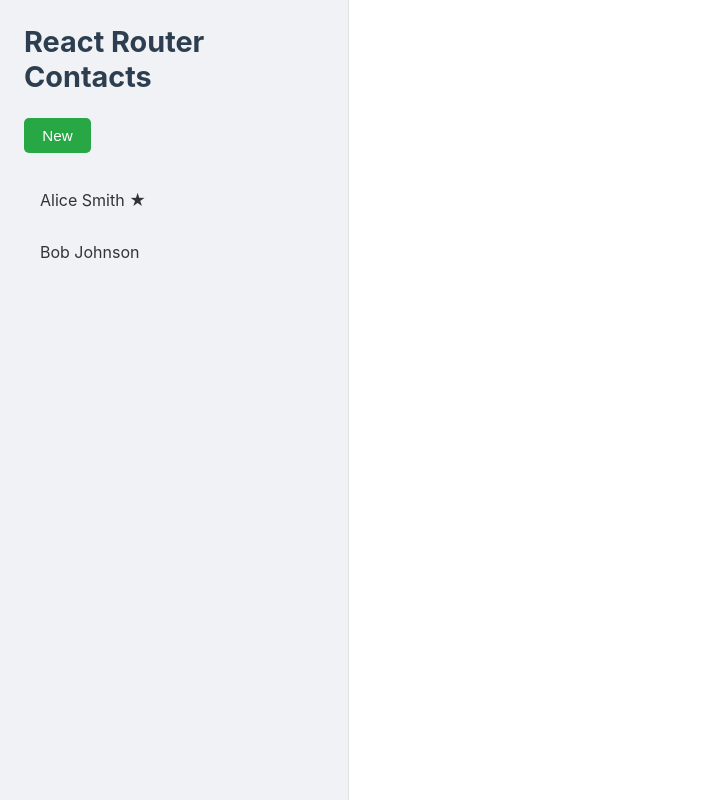
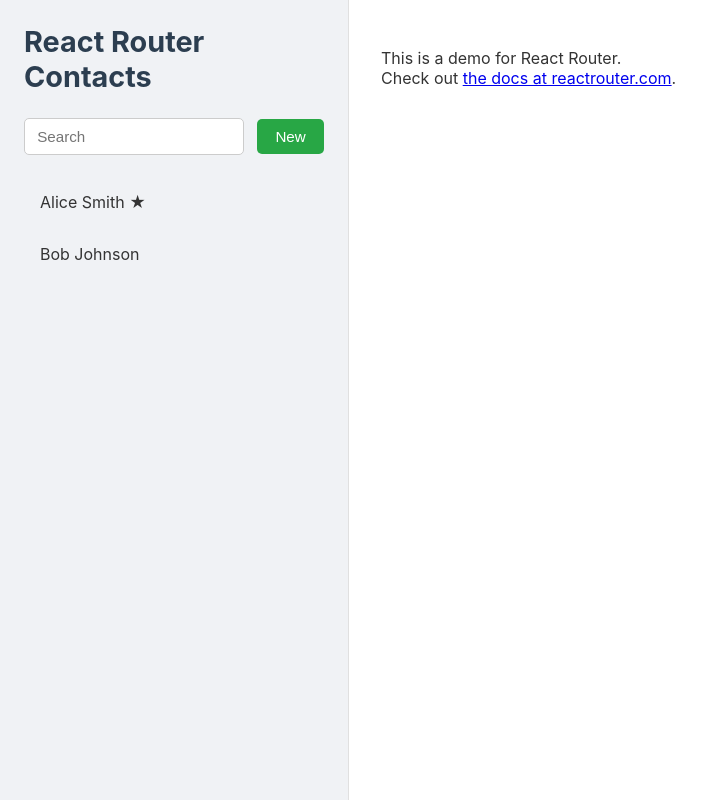
Before and after one commit to VilarDev/Tutorial-Router-Dom-letast, a React (Vite) app: page / in a window 1280 px wide. Shown: the whole page, without its empty margins (0-710 px from the left). Built offline with nearby package versions, Linux system fonts and the light colour scheme.

Commit message:
Feat: Add index route to fill detail area

```diff
--- a/src/Data/contactsData.ts
+++ b/src/Data/contactsData.ts
@@ -34,9 +34,20 @@
 ];
 
 // Função para obter todos os contatos
-export async function getContacts(): Promise<Contact[]> {
+// CORREÇÃO: Adicionado o parâmetro 'query' para permitir a busca
+export async function getContacts(query?: string): Promise<Contact[]> {
   await new Promise(r => setTimeout(r, 500)); // Simula atraso de rede
-  return [...contacts]; // Retorna uma cópia do array
+  let filteredContacts = [...contacts]; // Começa com uma cópia de todos os contatos
+
+  // Se houver uma query, filtra os contatos
+  if (query) {
+    filteredContacts = filteredContacts.filter(contact =>
+      // Verifica se o termo de busca está no primeiro ou último nome (case-insensitive)
+      (contact.first?.toLowerCase().includes(query.toLowerCase())) ||
+      (contact.last?.toLowerCase().includes(query.toLowerCase()))
+    );
+  }
+  return filteredContacts; // Retorna os contatos filtrados ou todos
 }
 
 // Função para obter um único contato pelo ID
@@ -63,10 +74,6 @@
   return newContact;
 }
 
-// src/Data/contactsData.ts
-
-// ... (seus imports, interface Contact, array contacts, getContacts, getContact, createContact existentes) ...
-
 // Função para atualizar um contato existente
 export async function updateContact(id: string, updates: Partial<Contact>): Promise<Contact> {
   await new Promise(r => setTimeout(r, 500)); // Simula atraso de rede
@@ -79,17 +86,12 @@
   return contact;
 }
 
-
 // Função para deletar um contato
 export async function deleteContact(id: string): Promise<boolean> {
   await new Promise(r => setTimeout(r, 500)); // Simula atraso de rede
   const initialLength = contacts.length;
   // Filtra o array, removendo o contato com o ID fornecido
-  contacts  = contacts.filter(contact => contact.id !== id);
+  contacts = contacts.filter(contact => contact.id !== id);
   // Retorna true se o comprimento do array mudou (ou seja, um contato foi removido)
   return contacts.length !== initialLength;
 }
-
-// Você adicionará mais funções aqui à medida que avança no tutorial (ex: updateContact, deleteContact)
-// export async function updateContact(id: string, updates: Partial<Contact>): Promise<Contact> { ... }
-// export async function deleteContact(id: string): Promise<boolean> { ... }
--- a/src/main.tsx
+++ b/src/main.tsx
@@ -21,6 +21,8 @@
 // <--- ADICIONE ESTA IMPORTAÇÃO PARA A ACTION DE DELETAR
 import { action as destroyAction } from "./routes/Destroy/destroy.tsx";
 
+import Index from "./routes/index.tsx";
+
 const router = createBrowserRouter([
   {
     path: "/",
@@ -29,6 +31,9 @@
     loader: rootLoader,
     action: rootAction,
     children: [
+
+      { index: true, element: <Index /> },
+
       {
         path: "contacts/:contactId",
         element: <Contact />,
--- a/src/routes/Root/root.tsx
+++ b/src/routes/Root/root.tsx
@@ -6,7 +6,9 @@
   useLoaderData,
   Form,
   redirect,
-  useNavigation, // <--- ADICIONE 'useNavigation' AQUI
+  useNavigation,
+  useSubmit,
+  // useLocation, // <--- useLocation não é estritamente necessário aqui se defaultValue for suficiente
 } from "react-router-dom";
 
 // IMPORTA AS FUNÇÕES DE DADOS DO SEU ARQUIVO SEPARADO
@@ -14,9 +16,11 @@
 import "./root.css";
 
 // Loader para a rota raiz: busca todos os contatos
-export async function loader() {
-  const contacts = await getContacts();
-  return { contacts };
+export async function loader({ request }: { request: Request }) {
+  const url = new URL(request.url);
+  const q = url.searchParams.get("q"); // Obtém o valor do parâmetro 'q' (termo de busca)
+  const contacts = await getContacts(q || undefined); // Passa 'q' para getContacts
+  return { contacts, q }; // Retorna 'q' também, para pré-preencher o campo de busca
 }
 
 // Action para a rota raiz: cria um novo contato
@@ -26,14 +30,58 @@
 }
 
 export default function Root() {
-  const { contacts } = useLoaderData() as { contacts: Contact[] };
-  const navigation = useNavigation(); // <--- CHAME O HOOK useNavigation AQUI
+  const { contacts, q } = useLoaderData() as { contacts: Contact[]; q: string | null };
+  const navigation = useNavigation();
+  const submit = useSubmit();
+
+  // Flag para indicar que a navegação atual é devido à busca (evita fadeout do detail)
+  const searching =
+    navigation.location &&
+    new URLSearchParams(navigation.location.search).has("q");
+
+  // REMOVIDO: O useEffect que manipulava o DOM diretamente para definir o valor do input.
+  // O defaultValue no input já é suficiente.
+  /*
+  React.useEffect(() => {
+    const searchInput = document.getElementById("q") as HTMLInputElement;
+    if (searchInput) {
+      searchInput.value = q || "";
+    }
+  }, [q]);
+  */
 
   return (
     <>
       <div id="sidebar">
         <h1>React Router Contacts</h1>
         <div>
+          {/* Formulário de Busca */}
+          <Form id="search-form" role="search">
+            <input
+              id="q"
+              aria-label="Search contacts"
+              placeholder="Search"
+              type="search"
+              name="q"
+              defaultValue={q || ""} // Usa o 'q' do loader para pré-preencher
+              onChange={(event) => {
+                const isFirstSearch = q === null; // Verifica se é a primeira busca
+                submit(event.currentTarget.form, {
+                  replace: !isFirstSearch, // Substitui a entrada no histórico para não poluir
+                });
+              }}
+              // Adiciona uma classe de 'loading' ao input enquanto a busca está ativa
+              className={searching ? "loading" : ""}
+            />
+            {/* Spinner de Busca (escondido por padrão, mostrado quando 'searching' é true) */}
+            <div
+              id="search-spinner"
+              aria-hidden
+              hidden={!searching}
+            />
+            <div className="sr-only" aria-live="polite"></div>
+          </Form>
+          {/* Formulário para criar novo contato */}
           <Form method="post">
             <button type="submit">New</button>
           </Form>
@@ -74,9 +122,9 @@
       </div>
       <div
         id="detail"
-        // <--- ADICIONE ESTA CLASSE DINÂMICA AQUI
+        // A classe 'loading' só é aplicada ao 'detail' se a navegação não for uma busca
         className={
-          navigation.state === "loading" ? "loading" : ""
+          navigation.state === "loading" && !searching ? "loading" : ""
         }
       >
         <Outlet />
--- /dev/null
+++ b/src/routes/index.tsx
@@ -0,0 +1,13 @@
+export default function Index() {
+  return (
+    <p id="zero-state">
+      This is a demo for React Router.
+      <br />
+      Check out{" "}
+      <a href="https://reactrouter.com">
+        the docs at reactrouter.com
+      </a>
+      .
+    </p>
+  );
+}
```
